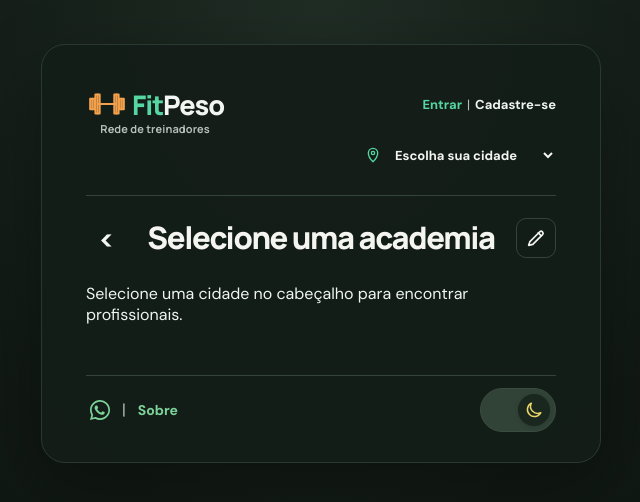
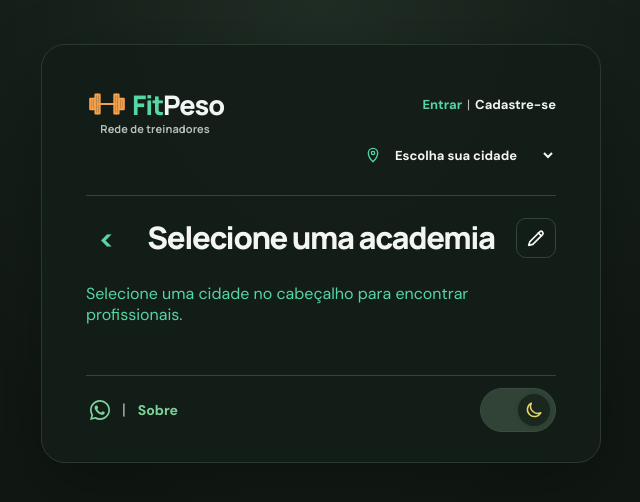
Before and after one commit to albertoapr/calculadoraimc, a Vue app: page /profissionais in a window 1280 px wide. Shown: the top 502 px of the page, without its empty margins (319-959 px from the left). Built offline with nearby package versions, Linux system fonts and the light colour scheme.

Commit message:
fix(profissionais): título Academia branco e nome verde no tema escuro

```diff
--- a/src/views/layout/PageHeader.vue
+++ b/src/views/layout/PageHeader.vue
@@ -203,10 +203,10 @@ watch(viewMode, (mode) => {
   color: #263f33;
 }
 :global(html[data-theme='dark']) .academy-title-prefix {
-  color: #55d6a3;
+  color: #f1f5f3;
 }
 :global(html[data-theme='dark']) .academy-title-name {
-  color: #f1f5f3;
+  color: #55d6a3;
 }
 .academy-back-button {
   padding: 0;
```
